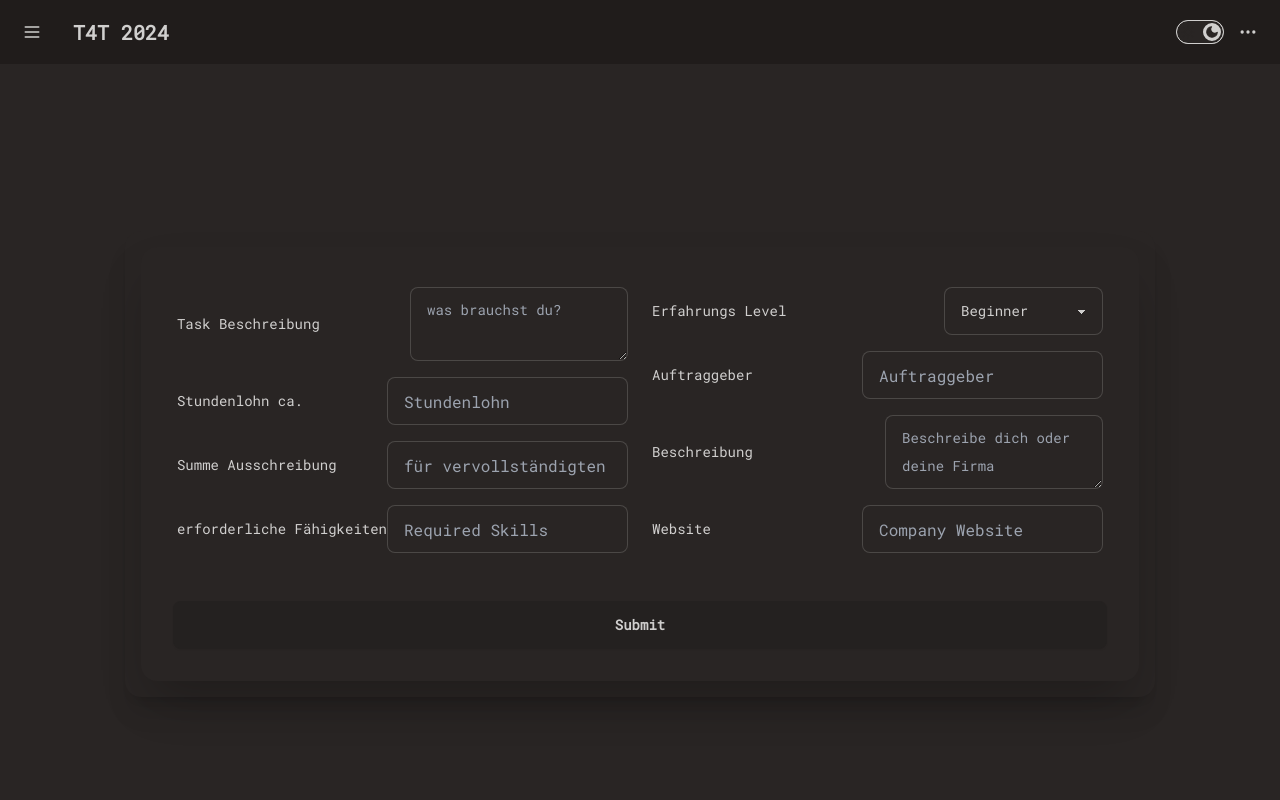
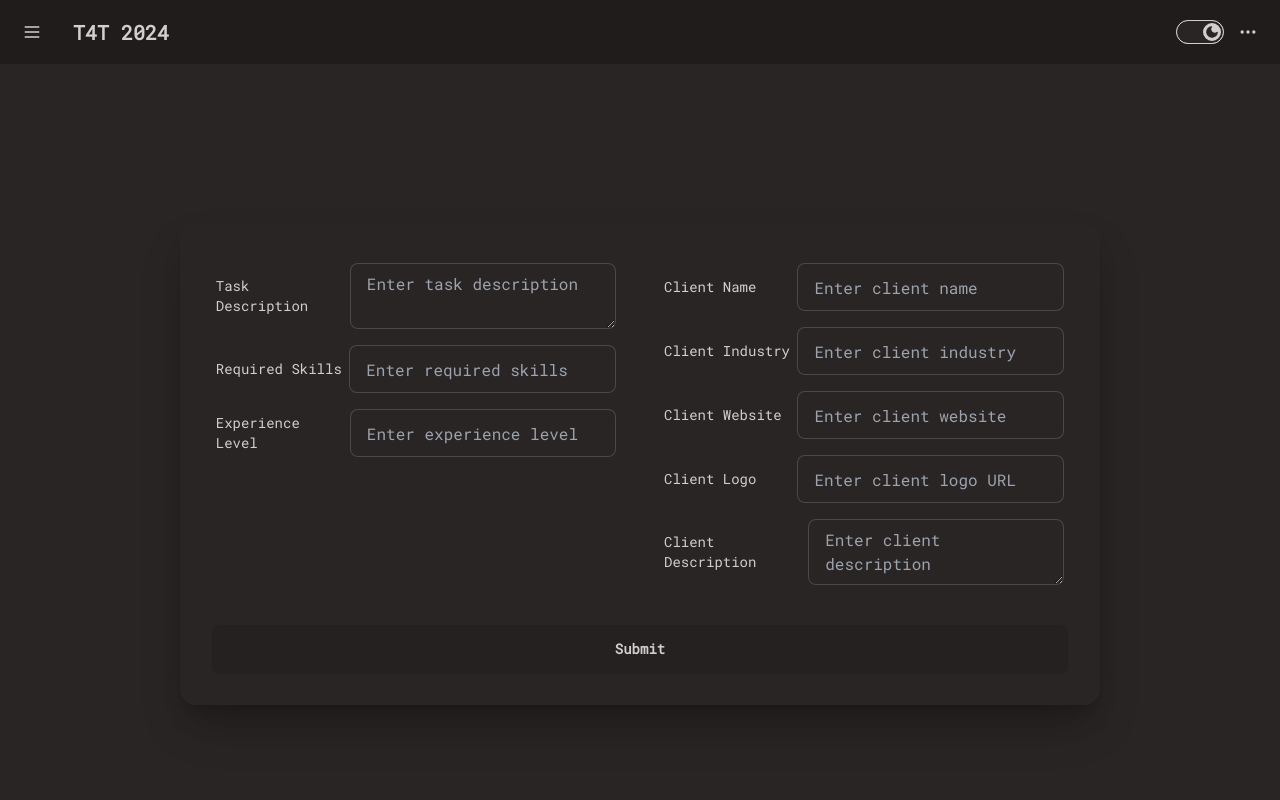
Before and after one commit to M-Halid/T4T-Task-for-Talent, a React (Vite) app in the folder FRONTEND/app/: page /create-task in a window 1280 px wide. Shown: the top 800 px of the page. Built offline with nearby package versions, Linux system fonts and the light colour scheme.

Commit message:
context for tags, some fixes

```diff
--- a/FRONTEND/app/src/components/Profiles/TaskProfile.jsx
+++ b/FRONTEND/app/src/components/Profiles/TaskProfile.jsx
@@ -1,161 +1,124 @@
-import { useState } from 'react';
-import axios from 'axios';
+import { useState, useContext } from "react";
+import axios from "axios";
+import { AuthContext } from "../../App"; // Path to your App component
+import Input from "./Inputs/Input";
 
 const TaskProfile = () => {
+  const { isLoggedIn, setIsLoggedIn } = useContext(AuthContext);
   const [formData, setFormData] = useState({
-    taskDescription: '',
-    hourlyRate: '',
-    totalBidAmount: '',
-    requiredSkills: '',
-    experienceLevel: 'Beginner',
-    clientName: '',
-    description: '',
-    website: '',
+    taskDescription: "",
+    requiredSkills: "",
+    experienceLevel: "",
+    clientName: "",
+    clientIndustry: "",
+    clientWebsite: "",
+    clientLogo: "",
+    clientDescription: "",
   });
 
   const handleChange = (e) => {
-    const { name, value, type } = e.target;
-
-    setFormData((prevFormData) => ({
-      ...prevFormData,
-      [name]: type === 'number' ? parseFloat(value) : value,
-    }));
+    const { name, value } = e.target;
+    setFormData((prevFormData) => {
+      return { ...prevFormData, [name]: value };
+    });
   };
 
   const handleSubmit = async (e) => {
+    formData.userId = isLoggedIn.id;
     e.preventDefault();
+    console.log(formData);
+    // Add client-side validation here if needed
 
     try {
       // Make a POST request to the server endpoint
-      await axios.post('http://localhost:3000/submitTask', formData);
+      await axios.post("http://localhost:3000/submitTask", formData);
 
       // Optionally, you can handle success or redirect to another page
-      console.log('Task profile submitted successfully');
-      console.log(formData);
-
+      console.log("Task profile submitted successfully");
     } catch (error) {
-      console.error('Error submitting task profile:', error);
+      console.error("Error submitting task profile:", error);
     }
   };
 
   return (
     <div className="flex justify-center items-center min-h-screen bg-base-100">
       <div className="card bg-base-100 shadow-xl">
-        <div className="hero-content flex-col lg:flex-row-reverse">
-          <div className="card shrink-0 w-full max-w-5xl shadow-2xl bg-base-100">
-            <form className="card-body grid grid-cols-2 gap-4" onSubmit={handleSubmit}>
+        <div className="flex-col lg:flex-row-reverse">
+          <div className="card shrink-0 w-full max-w-xxl shadow-2xl bg-base-100">
+            <form className="card-body text-base" onSubmit={handleSubmit}>
+              <div className="grid grid-cols-2 gap-x-10">
+                {/* Left column */}
                 <div>
-                <div className="form-control">
-                  <label className="label">
-                    <span className="label-text">Task Beschreibung</span>
-                    <textarea
-                      required
-                      placeholder="was brauchst du?"
-                      className="textarea textarea-bordered"
+                  <Input
+                    labelText="Task Description"
+                    placeholder="Enter task description"
                     name="taskDescription"
+                    type="textarea"
                     value={formData.taskDescription}
-                      onChange={handleChange}
-                    ></textarea>
-                  </label>
+                    handleChange={handleChange}
+                  />
+                  <Input
+                    labelText="Required Skills"
+                    placeholder="Enter required skills"
+                    name="requiredSkills"
+                    type="text"
+                    value={formData.requiredSkills}
+                    handleChange={handleChange}
+                  />
+                  <Input
+                    labelText="Experience Level"
+                    placeholder="Enter experience level"
+                    name="experienceLevel"
+                    type="text"
+                    value={formData.experienceLevel}
+                    handleChange={handleChange}
+                  />
                 </div>
-                <div className="form-control">
-                  <label className="label">
-                    <span className="label-text">Stundenlohn ca.</span>
-                    <input
-                      required
-                      type="number"
-                      placeholder="Stundenlohn"
-                      className="input input-bordered"
-                      name="hourlyRate"
-                      value={formData.hourlyRate}
-                      onChange={handleChange}
+                {/* Right column */}
+                <div>
+                  <Input
+                    labelText="Client Name"
+                    placeholder="Enter client name"
+                    name="clientName"
+                    type="text"
+                    value={formData.clientName}
+                    handleChange={handleChange}
                   />
-                  </label>
-                </div>
-                <div className="form-control">
-                  <label className="label">
-                    <span className="label-text">Summe Ausschreibung</span>
-                    <input
-                      type="number"
-                      placeholder="für vervollständigten Task"
-                      className="input input-bordered"
-                      name="totalBidAmount"
-                      value={formData.totalBidAmount}
-                      onChange={handleChange}
+                  <Input
+                    labelText="Client Industry"
+                    placeholder="Enter client industry"
+                    name="clientIndustry"
+                    type="text"
+                    value={formData.clientIndustry}
+                    handleChange={handleChange}
                   />
-                  </label>
-                </div>
-                <div className="form-control">
-                  <label className="label">
-                    <span className="label-text">
-                      erforderliche Fähigkeiten
-                    </span>
-                    <input
+                  <Input
+                    labelText="Client Website"
+                    placeholder="Enter client website"
+                    name="clientWebsite"
                     type="text"
-                      placeholder="Required Skills"
-                      className="input input-bordered"
-                      name="requiredSkills"
-                      value={formData.requiredSkills}
-                      onChange={handleChange}
+                    value={formData.clientWebsite}
+                    handleChange={handleChange}
                   />
-                  </label>
+                  <Input
+                    labelText="Client Logo"
+                    placeholder="Enter client logo URL"
+                    name="clientLogo"
+                    type="text"
+                    value={formData.clientLogo}
+                    handleChange={handleChange}
+                  />
+                  <Input
+                    labelText="Client Description"
+                    placeholder="Enter client description"
+                    name="clientDescription"
+                    type="textarea"
+                    value={formData.clientDescription}
+                    handleChange={handleChange}
+                  />
                 </div>
               </div>
-              <div>
-                <div className="form-control">
-                  <label className="label">
-                    <span className="label-text">Erfahrungs Level</span>
-                    <select
-                      className="select select-bordered"
-                      name="experienceLevel"
-                      value={formData.experienceLevel}
-                      onChange={handleChange}
-                    >
-                      <option value="Beginner">Beginner</option>
-                      <option value="Intermediate">Intermediate</option>
-                      <option value="Expert">Expert</option>
-                    </select>
-                  </label>
-                </div>
-                <div className="form-control">
-                  <label className="label">
-                    <span className="label-text">Auftraggeber</span>
-                    <input
-                      type="text"
-                      placeholder="Auftraggeber"
-                      className="input input-bordered"
-                      name="clientName"
-                      value={formData.clientName}
-                      onChange={handleChange}
-                    />
-                  </label>
-                </div>
-                <div className="form-control">
-                  <label className="label">
-                    <span className="label-text">Beschreibung</span>
-                    <textarea
-                      placeholder="Beschreibe dich oder deine Firma"
-                      className="textarea textarea-bordered"
-                      name="description"
-                      value={formData.description}
-                      onChange={handleChange}
-                    ></textarea>
-                  </label>
-                </div>
-                <div className="form-control">
-                  <label className="label">
-                    <span className="label-text">Website</span>
-                    <input
-                      type="text"
-                      placeholder="Company Website"
-                      className="input input-bordered"
-                      name="website"
-                      value={formData.website}
-                      onChange={handleChange}
-                    />
-                  </label>
-                </div>
-              </div>
+              {/* Submit button */}
               <div className="form-control col-span-2 mt-6">
                 <input type="submit" value="Submit" className="btn" />
               </div>
--- a/FRONTEND/app/src/components/Tags/TagInput.jsx
+++ b/FRONTEND/app/src/components/Tags/TagInput.jsx
@@ -1,12 +1,21 @@
-import { useState } from "react";
+import { useState, useContext } from "react";
 import proptypes from "prop-types";
+import { TagsContext } from "../../contexts/TagsContext";
 
-const TagInput = ({ tags, handleTagSelect }) => {
+const TagInput = ({ handleTagSelect }) => {
+  const { tags, selectedTags, setSelectedTags } = useContext(TagsContext);
   const [inputValue, setInputValue] = useState("");
 
   const matchingTags = tags.filter((tag) =>
     tag.toLowerCase().includes(inputValue.toLowerCase())
   );
+
+  const handleTagClick = (tag) => {
+    // Add the clicked tag to the selected tags
+    setSelectedTags([...selectedTags, tag]);
+    // Clear the input field
+    setInputValue("");
+  };
 
   return (
     <div>
@@ -15,16 +24,25 @@ const TagInput = ({ tags, handleTagSelect }) => {
         value={inputValue}
         onChange={(e) => setInputValue(e.target.value)}
       />
-      {matchingTags.map((tag, index) => (
-        <div key={index} onClick={() => handleTagSelect(tag)}>
-          {tag}
-        </div>
-      ))}
+      {inputValue &&
+        matchingTags.map((tag, index) => (
+          <div key={index} onClick={() => handleTagClick(tag)}>
+            {tag}
+          </div>
+        ))}
+      <div className="selected-tags-container">
+        {selectedTags.map((tag, index) => (
+          <button key={index} onClick={() => handleTagSelect(tag)}>
+            {tag}
+          </button>
+        ))}
+      </div>
     </div>
   );
 };
+
 TagInput.propTypes = {
-  tags: proptypes.arrayOf(proptypes.string),
   handleTagSelect: proptypes.func,
 };
+
 export default TagInput;
--- a/FRONTEND/app/src/components/Tags/Tags.jsx
+++ b/FRONTEND/app/src/components/Tags/Tags.jsx
@@ -1,9 +1,15 @@
 import proptypes from "prop-types";
+import TagsContext from "../../contexts/TagsContext";
 import TagInput from "./TagInput";
+import { useContext } from "react";
 
-const Tags = ({ tags, handleTagClick }) => (
+const Tags = ({ handleTagClick }) => {
+  const { tags, tagOptions } = useContext(TagsContext);
+
+  console.log(tagOptions);
+  return (
     <div>
-    <TagInput tags={tags} handleTagSelect={handleTagClick} />
+      <TagInput tags={tagOptions} handleTagSelect={handleTagClick} />
       {tags.map((tag, index) => (
         <button key={index} onClick={() => handleTagClick(tag)}>
           {tag}
@@ -11,9 +17,9 @@ const Tags = ({ tags, handleTagClick }) => (
       ))}
     </div>
   );
+};
 
 Tags.propTypes = {
-  tags: proptypes.arrayOf(proptypes.string),
   handleTagClick: proptypes.func,
 };
 
--- a/FRONTEND/app/src/components/UserHub/UserHub.jsx
+++ b/FRONTEND/app/src/components/UserHub/UserHub.jsx
@@ -1,5 +1,7 @@
 import { useState } from "react";
 import TagInput from "../Tags/TagInput";
+import { TagsContext } from "../../contexts/TagsContext";
+import { useContext } from "react";
 
 const UserHub = () => {
   // Feed selection
@@ -16,12 +18,11 @@ const UserHub = () => {
   const showFreelancersLabel = "Talents";
 
   // Tags
-  const [tags, setTags] = useState(["tag1", "tag2", "tag3", "tag4"]); // Initialize with your actual tags
-  const [selectedTags, setSelectedTags] = useState([]);
+
+  const { selectedTags, setSelectedTags } = useContext(TagsContext);
 
   const handleTagSelect = (tag) => {
-    setSelectedTags([...selectedTags, tag]);
-    // Here you would also filter your tasks and talents based on the selected tags
+    setSelectedTags(selectedTags.filter((selectedTag) => selectedTag !== tag));
   };
 
   return (
@@ -40,7 +41,7 @@ const UserHub = () => {
           </label>
           <span className="text-secondary">{showFreelancersLabel}</span>
         </div>
-        <TagInput tags={tags} handleTagSelect={handleTagSelect} />
+        <TagInput handleTagSelect={handleTagSelect} />
       </div>
       <div className="w-8/10 mx-auto p-6 bg-base-200 rounded-xl shadow-md mt-6">
         {showTasks ? <TaskFeed /> : <FreelancerFeed />}
--- /dev/null
+++ b/FRONTEND/app/src/contexts/TagsContext.jsx
@@ -0,0 +1,22 @@
+import { createContext, useState } from "react";
+import proptypes from "prop-types";
+
+export const TagsContext = createContext();
+
+export const TagsProvider = ({ children }) => {
+  const [tags, setTags] = useState(["tag1", "tag2", "tag3"]); // Define your tags here
+  const [selectedTags, setSelectedTags] = useState([]);
+
+  return (
+    <TagsContext.Provider
+      value={{ tags, setTags, selectedTags, setSelectedTags }}
+    >
+      {children}
+    </TagsContext.Provider>
+  );
+};
+TagsProvider.propTypes = {
+  children: proptypes.node,
+};
+
+export default TagsContext;
--- a/FRONTEND/app/src/pages/Page1.jsx
+++ b/FRONTEND/app/src/pages/Page1.jsx
@@ -3,7 +3,6 @@ import TalentProfile from "../components/Profiles/TalentProfile";
 const Page1 = () => {
   return (
     <>
-      <h1>Page 1</h1>
       <TalentProfile />
     </>
   );
--- a/FRONTEND/app/src/pages/Page2.jsx
+++ b/FRONTEND/app/src/pages/Page2.jsx
@@ -3,7 +3,6 @@ import TaskProfile from "../components/Profiles/TaskProfile";
 const Page2 = () => {
   return (
     <>
-      <h1>Page 2</h1>
       <TaskProfile />
     </>
   );
--- a/FRONTEND/app/src/pages/Page3.jsx
+++ b/FRONTEND/app/src/pages/Page3.jsx
@@ -3,7 +3,6 @@ import UserHub from "../components/UserHub/UserHub";
 const Page3 = () => {
   return (
     <div>
-      <h1>Page 3</h1>
       <UserHub />
     </div>
   );
```
Also changed, not shown: FRONTEND/app/src/App.jsx (+6 -5 lines). Lines whose indentation alone changed are shown as unchanged.
